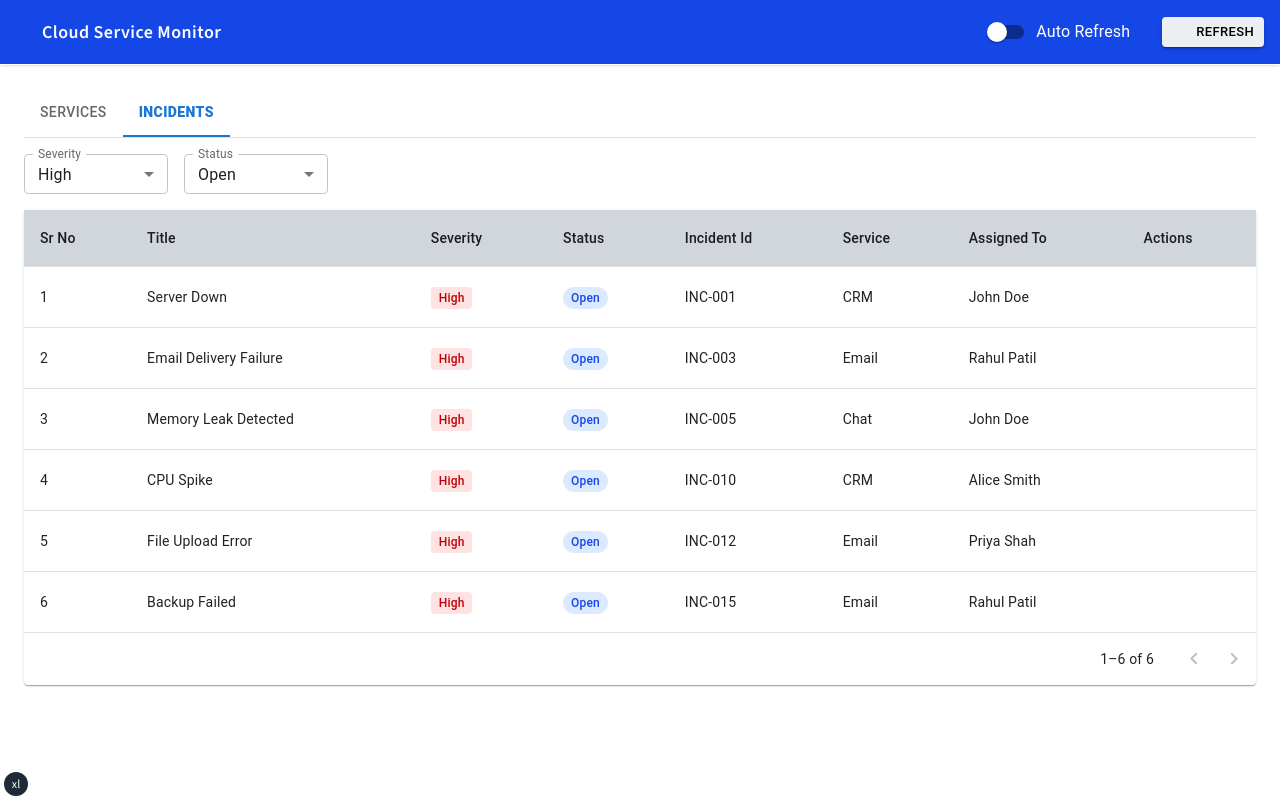
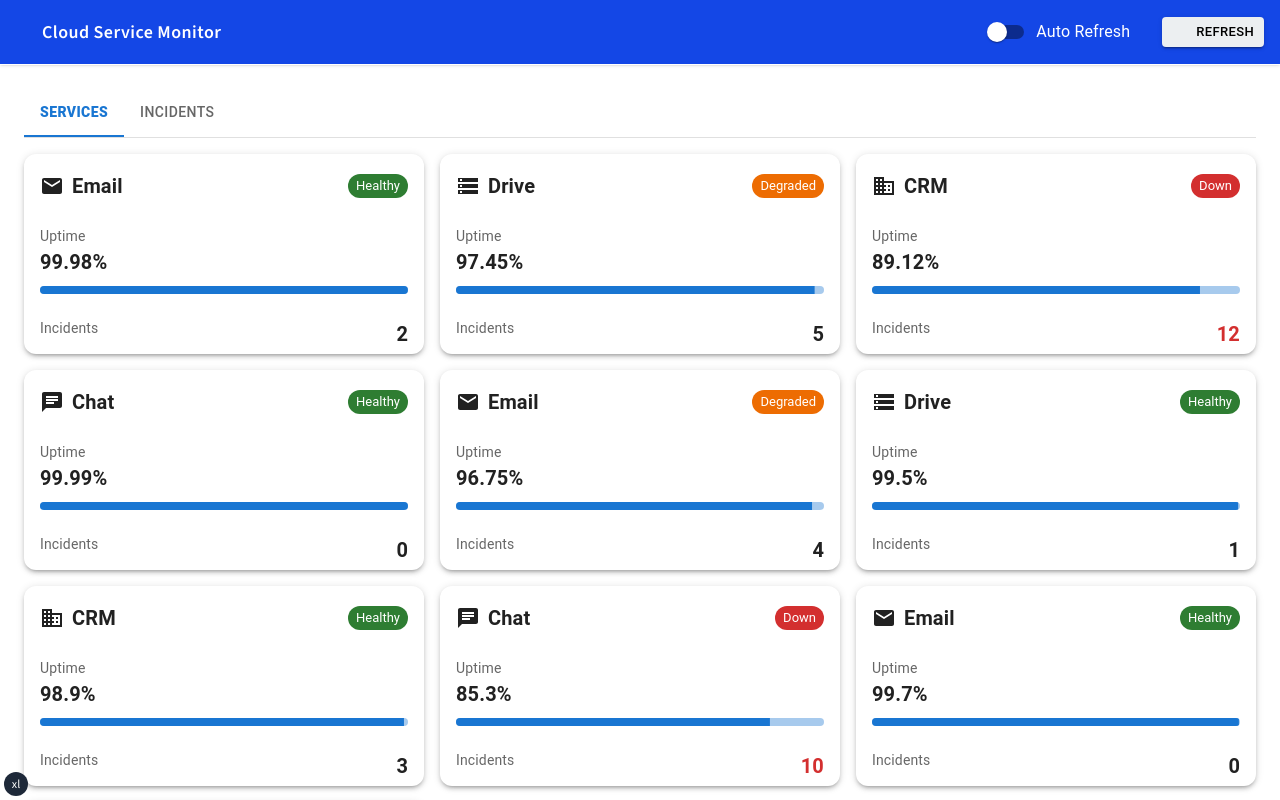
Before and after one commit to Abhilash-Potegaonkar/cloud-service-monitor, a Next.js app: page / in a window 1280 px wide. Shown: the top 800 px of the page. Built offline with nearby package versions, Linux system fonts and the light colour scheme; some icons are missing.

Commit message:
added services tab with mock data JSON

```diff
--- a/src/app/page.tsx
+++ b/src/app/page.tsx
@@ -3,37 +3,39 @@
 import { useEffect, useState } from "react";
 import Tabs from "@/components/Tabs";
 import Table from "@/components/Table";
+import ServiceCard from "@/components/ServiceCard";
 import { dashboardConfig } from "@/config/dashboardConfig";
 import { fetchIncidents } from "@/lib/mockApi";
 
 import { RowData } from "@/types";
+
 import SidePanel from "@/components/SidePanel";
 import Filters from "@/components/Filters";
+import {fetchServices, ServiceRowData} from "@/lib/mockApiForServiceTab";
 
 export default function Dashboard() {
+    const [activeTab, setActiveTab] = useState<string>("services");
+    const [incidentData, setIncidentData] = useState<RowData[]>([]);
+    const [serviceData, setServiceData] = useState<ServiceRowData[]>([]);
     const [selectedRow, setSelectedRow] = useState<RowData | null>(null);
-    const handleRowClick = (row: RowData) => {
-        setSelectedRow(row);
-    };
-    const [activeTab, setActiveTab] = useState<string>("incidents");
-    const [data, setData] = useState<RowData[]>([]);
-
+    const [severity, setSeverity] = useState<string>("High");
+    const [status, setStatus] = useState<string>("Open");
     useEffect(() => {
         const loadData = async () => {
+            if (activeTab === "incidents") {
                 const res = await fetchIncidents();
-            setData(res);
+                setIncidentData(res);
+            } else if (activeTab === "services") {
+                const res = await fetchServices();
+                setServiceData(res);
+            }
         };
 
         loadData();
-    }, []);
-
-    const tableConfig = dashboardConfig.tables.incidents;
-    const [severity, setSeverity] = useState<string>("High");
-    const [status, setStatus] = useState<string>("Open");
-    const filteredData = data.filter((item) => {
+    }, [activeTab]);
+    const filteredIncidents = incidentData.filter((item) => {
         const matchSeverity = severity ? item.severity === severity : true;
         const matchStatus = status ? item.status === status : true;
-
         return matchSeverity && matchStatus;
     });
     return (
@@ -43,22 +45,37 @@ export default function Dashboard() {
                 activeTab={activeTab}
                 setActiveTab={setActiveTab}
             />
+            {activeTab === "incidents" && (
+                <>
                     <Filters
                         severity={severity}
                         status={status}
                         setSeverity={setSeverity}
                         setStatus={setStatus}
                     />
+
                     <Table
-                columns={tableConfig.columns}
-                data={filteredData}
-                onRowClick={handleRowClick}
+                        columns={dashboardConfig.tables.incidents.columns}
+                        data={filteredIncidents}
+                        onRowClick={(row) => setSelectedRow(row)}
                     />
+
                     <SidePanel
                         open={!!selectedRow}
                         onClose={() => setSelectedRow(null)}
                         data={selectedRow}
                     />
+                </>
+            )}
+            {activeTab === "services" && (
+                <>
+                    <div className="grid grid-cols-1 sm:grid-cols-2 md:grid-cols-3 gap-4 mt-4">
+                        {serviceData.map((item) => (
+                            <ServiceCard key={item.id} data={item} />
+                        ))}
+                    </div>
+                </>
+            )}
         </div>
     );
 }
--- /dev/null
+++ b/src/components/ServiceCard.tsx
@@ -0,0 +1,113 @@
+"use client";
+
+import {
+    Card,
+    CardContent,
+    Typography,
+    Chip,
+    Box,
+    LinearProgress,
+} from "@mui/material";
+import { Email, Storage, Chat, Business } from "@mui/icons-material";
+
+type ServiceRowData = {
+    id: string;
+    service: string;
+    status: string;
+    uptime: number;
+    incidents: number;
+};
+
+const getStatusColor = (status: string) => {
+    switch (status) {
+        case "Healthy":
+            return "success";
+        case "Degraded":
+            return "warning";
+        case "Down":
+            return "error";
+        default:
+            return "default";
+    }
+};
+
+const getServiceIcon = (service: string) => {
+    switch (service) {
+        case "Email":
+            return <Email />;
+        case "Drive":
+            return <Storage />;
+        case "CRM":
+            return <Business />;
+        case "Chat":
+            return <Chat />;
+        default:
+            return <Storage />;
+    }
+};
+
+export default function ServiceCard({ data }: { data: ServiceRowData }) {
+    return (
+        <Card
+            sx={{
+                height: "25vh",
+                borderRadius: 3,
+                boxShadow: 3,
+                transition: "0.3s",
+                "&:hover": {
+                    boxShadow: 6,
+                    transform: "translateY(-4px)",
+                },
+            }}
+        >
+            <CardContent>
+                <Box display="flex" justifyContent="space-between" alignItems="center">
+                    <Box display="flex" alignItems="center" gap={1}>
+                        {getServiceIcon(data.service)}
+                        <Typography variant="h6" fontWeight={600}>
+                            {data.service}
+                        </Typography>
+                    </Box>
+
+                    <Chip
+                        label={data.status}
+                        color={getStatusColor(data.status)}
+                        size="small"
+                    />
+                </Box>
+                <Box mt={3}>
+                    <Typography variant="body2" color="text.secondary">
+                        Uptime
+                    </Typography>
+
+                    <Typography variant="h6" fontWeight={600}>
+                        {data.uptime}%
+                    </Typography>
+
+                    <LinearProgress
+                        variant="determinate"
+                        value={data.uptime}
+                        sx={{
+                            height: 8,
+                            borderRadius: 5,
+                            mt: 1,
+                        }}
+                    />
+                </Box>
+                <Box mt={3} display="flex" justifyContent="space-between">
+                    <Typography variant="body2" color="text.secondary">
+                        Incidents
+                    </Typography>
+
+                    <Typography
+                        variant="h6"
+                        fontWeight={600}
+                        color={data.incidents > 5 ? "error.main" : "text.primary"}
+                    >
+                        {data.incidents}
+                    </Typography>
+                </Box>
+            </CardContent>
+        </Card>
+    );
+}
--- /dev/null
+++ b/src/lib/mockApiForServiceTab.ts
@@ -0,0 +1,82 @@
+export type ServiceRowData = {
+    id: string;
+    service: string;
+    status: string;
+    uptime: number;
+    incidents: number;
+};
+
+export const fetchServices = async (): Promise<ServiceRowData[]> => {
+    return [
+        {
+            id: "svc-1",
+            service: "Email",
+            status: "Healthy",
+            uptime: 99.98,
+            incidents: 2
+        },
+        {
+            id: "svc-2",
+            service: "Drive",
+            status: "Degraded",
+            uptime: 97.45,
+            incidents: 5
+        },
+        {
+            id: "svc-3",
+            service: "CRM",
+            status: "Down",
+            uptime: 89.12,
+            incidents: 12
+        },
+        {
+            id: "svc-4",
+            service: "Chat",
+            status: "Healthy",
+            uptime: 99.99,
+            incidents: 0
+        },
+        {
+            id: "svc-5",
+            service: "Email",
+            status: "Degraded",
+            uptime: 96.75,
+            incidents: 4
+        },
+        {
+            id: "svc-6",
+            service: "Drive",
+            status: "Healthy",
+            uptime: 99.50,
+            incidents: 1
+        },
+        {
+            id: "svc-7",
+            service: "CRM",
+            status: "Healthy",
+            uptime: 98.90,
+            incidents: 3
+        },
+        {
+            id: "svc-8",
+            service: "Chat",
+            status: "Down",
+            uptime: 85.30,
+            incidents: 10
+        },
+        {
+            id: "svc-9",
+            service: "Email",
+            status: "Healthy",
+            uptime: 99.70,
+            incidents: 0
+        },
+        {
+            id: "svc-10",
+            service: "Drive",
+            status: "Degraded",
+            uptime: 95.10,
+            incidents: 6
+        }
+    ];
+};
```
Lines whose indentation alone changed are shown as unchanged.
